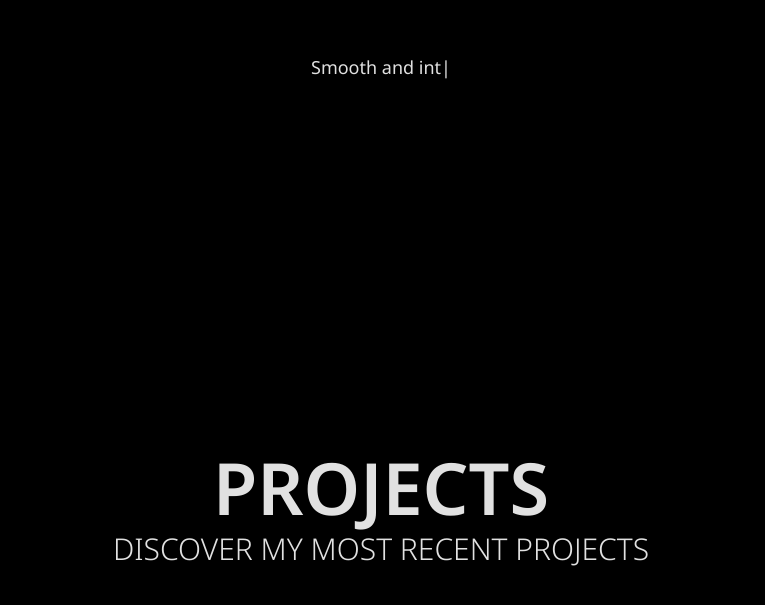
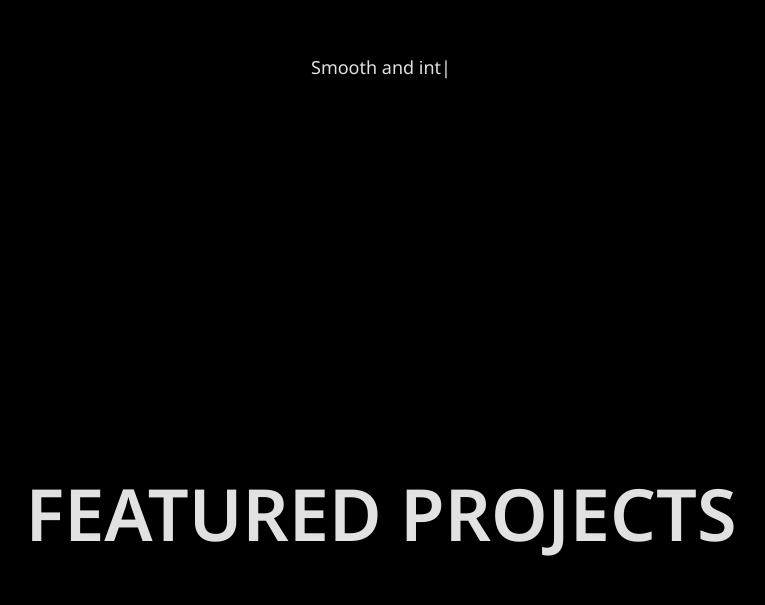
Before and after one commit to as9284/as-portfolio-v2, a React (Vite) app: page / in a window 1280 px wide. Shown: the part 687-1292 px from the top of the page, without its empty margins (259-1024 px from the left). Built offline with nearby package versions, Linux system fonts and the light colour scheme.

Commit message:
Update projects title

```diff
--- a/src/components/Projects.jsx
+++ b/src/components/Projects.jsx
@@ -4,8 +4,7 @@ export const Projects = () => {
   return (
     <>
       <div className="min-container">
-        <h2 className="min-title">Projects</h2>
-        <h3 className="min-subtitle">Discover my most recent projects</h3>
+        <h2 className="min-title">Featured Projects</h2>
       </div>
     </>
   );
```
